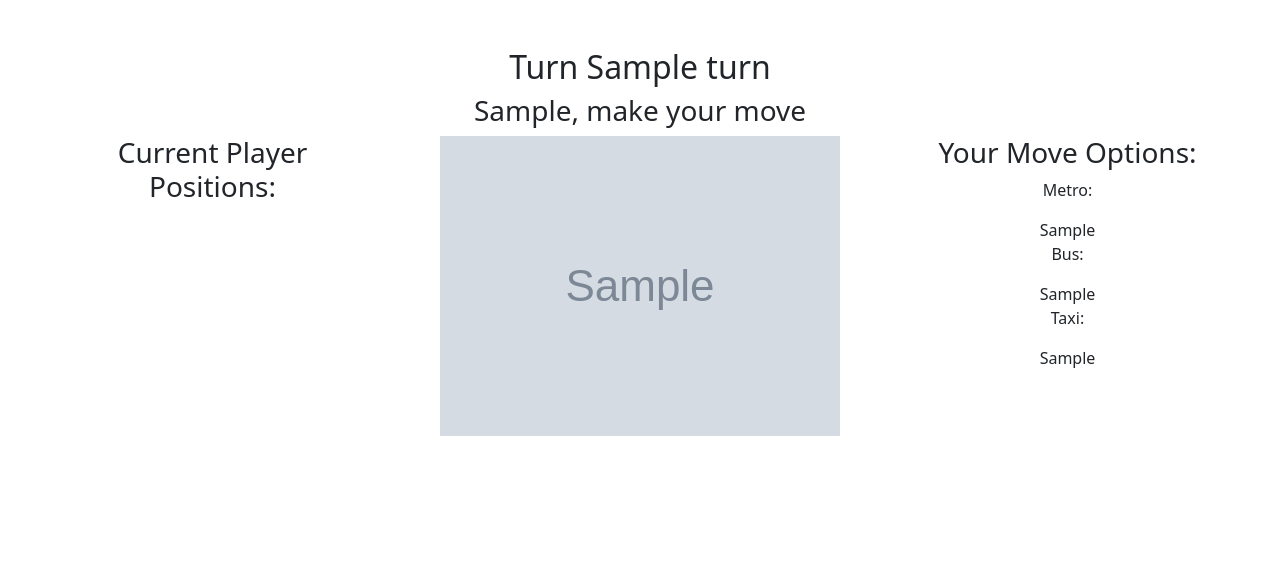
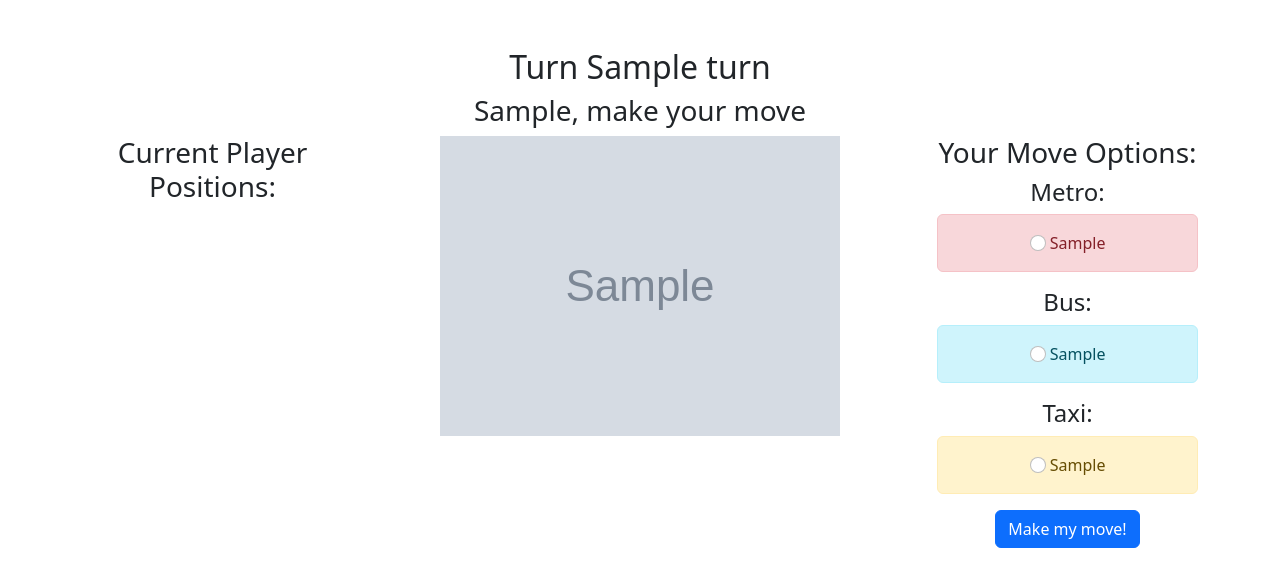
Before and after one commit to kaijesi/scotland_yard, a Flask app: template templates/game-session.html in a window 1280 px wide. Shown: the part 56-643 px from the top of the page. Run offline with Flask 2, Linux system fonts and the light colour scheme; the template is opened without the code that fills it: most values are stand-ins (such as "Sample title", 1, 10 or a date in 2020); grey boxes marked "Sample" are stand-in pictures.

Commit message:
Started on form for move processing

```diff
--- a/templates/game-session.html
+++ b/templates/game-session.html
@@ -30,35 +30,58 @@
             <img src="{{ image }}" class="img-fluid" alt="Game Map">
         </div>
         <div class="col">
+            <form action="/process_turn" method="post">
                 <h3>Your Move Options:</h3>
 
+                <!-- TO DO: Make this multiple forms so only the relevant mode of transport hidden option is transmitted -->
+
                 {%if move_options['metro']|length > 0 %}
-                <p>Metro:</p>
+                    <h4>Metro:</h4>
                     {% for metro_option in move_options['metro'] %}
-                {{ metro_option }}</br>
+                    <div class="alert alert-danger" role="alert">
+                        <input class="form-check-input" type="radio" name="selected_move" id="metro" value="{{ metro_option }}">
+                        <label class="form-check-label" for="metro">{{ metro_option }}</label>
+                        <input name="mode_of_transport" type="text" value="metro" hidden>
+                    </div>
                     {% endfor %}
                 {% endif %}
 
                 {%if move_options['bus']|length > 0 %}
-                <p>Bus:</p>
+                    <h4>Bus:</h4>
                     {% for bus_option in move_options['bus'] %}
-                {{ bus_option }}</br>
+                    <div class="alert alert-info" role="alert">
+                        <input class="form-check-input" type="radio" name="selected_move" id="bus" value="{{ bus_option }}">
+                        <label class="form-check-label" for="bus">{{ bus_option }}</label>
+                        <input name="mode_of_transport" type="text" value="bus" hidden>
+                    </div>
                     {% endfor %}
                 {% endif %}
 
                 {% if move_options['taxi']|length > 0 %}
-                <p>Taxi:</p>
+                    <h4>Taxi:</h4>
                     {% for taxi_option in move_options['taxi'] %}
-                {{ taxi_option }}</br>
+                    <div class="alert alert-warning" role="alert">
+                        <input class="form-check-input" type="radio" name="selected_move" id="taxi" value="{{ taxi_option }}">
+                        <input name="mode_of_transport" type="text" value="taxi" hidden>
+                        <label class="form-check-label" for="taxi">{{ taxi_option }}</label>
+                    </div>
                     {% endfor %}
                 {% endif %}
 
                 {% if session_info['player_turn'] == 1 and move_options['ferry']|length > 0 %}
-                <p>Ferry:</p>
+                    <h4>Ferry:</h4>
                     {% for ferry_option in move_options['ferry'] %}
-                {{ ferry_option }}</br>
+                    <div class="alert alert-dark" role="alert">
+                        <input class="form-check-input" type="radio" name="selected_move" id="ferry" value="{{ ferry_option }}">
+                        <input name="mode_of_transport" type="text" value="hidden_ferry" hidden>
+                        <label class="form-check-label" for="ferry">{{ ferry_option }}</label>
+                    </div>
                     {% endfor %}
                 {% endif %}
+                <input name="current_player_id" type="number" value="{{ current_player_id }}" hidden>
+                <input name="session_id" type="number" value="{{ session_info['session_id'] }}" hidden>
+                <button type="submit" class="btn btn-primary">Make my move!</button>
+            </form>
         </div>
     </div>
 </div>
```
Lines whose indentation alone changed are shown as unchanged.
